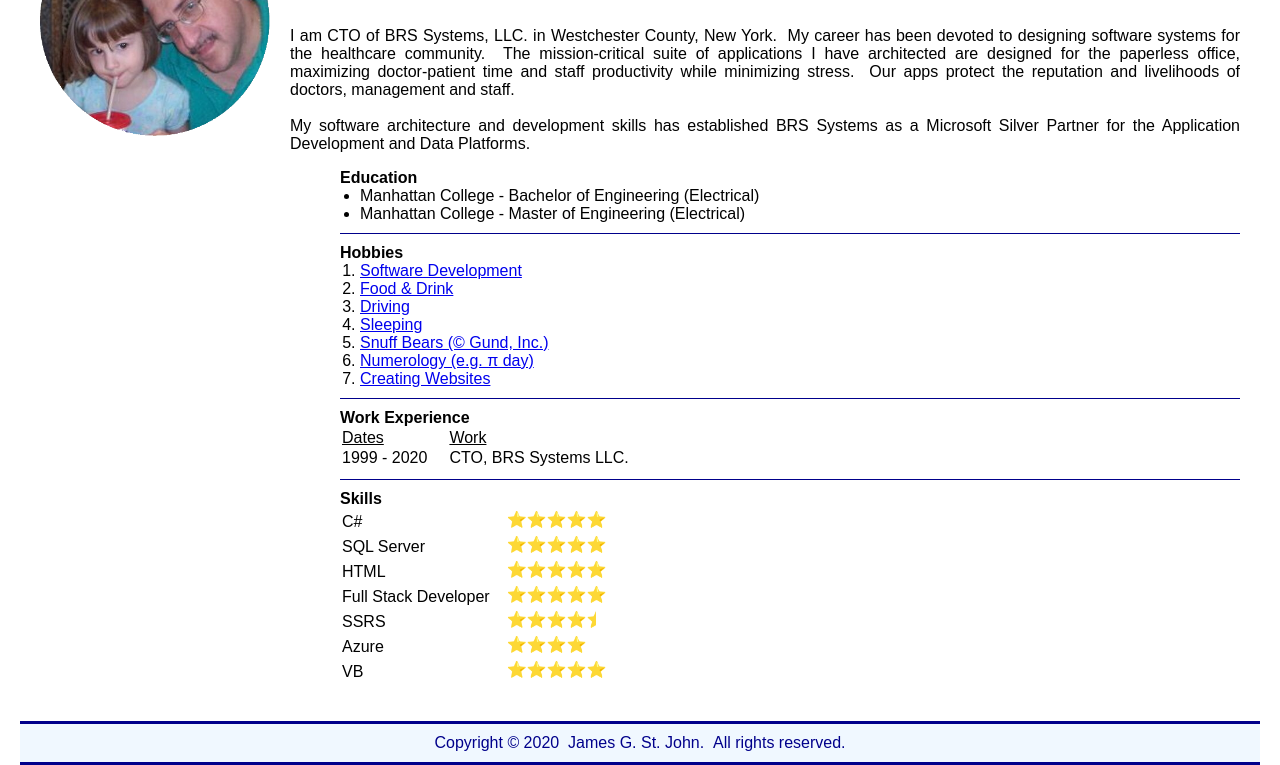
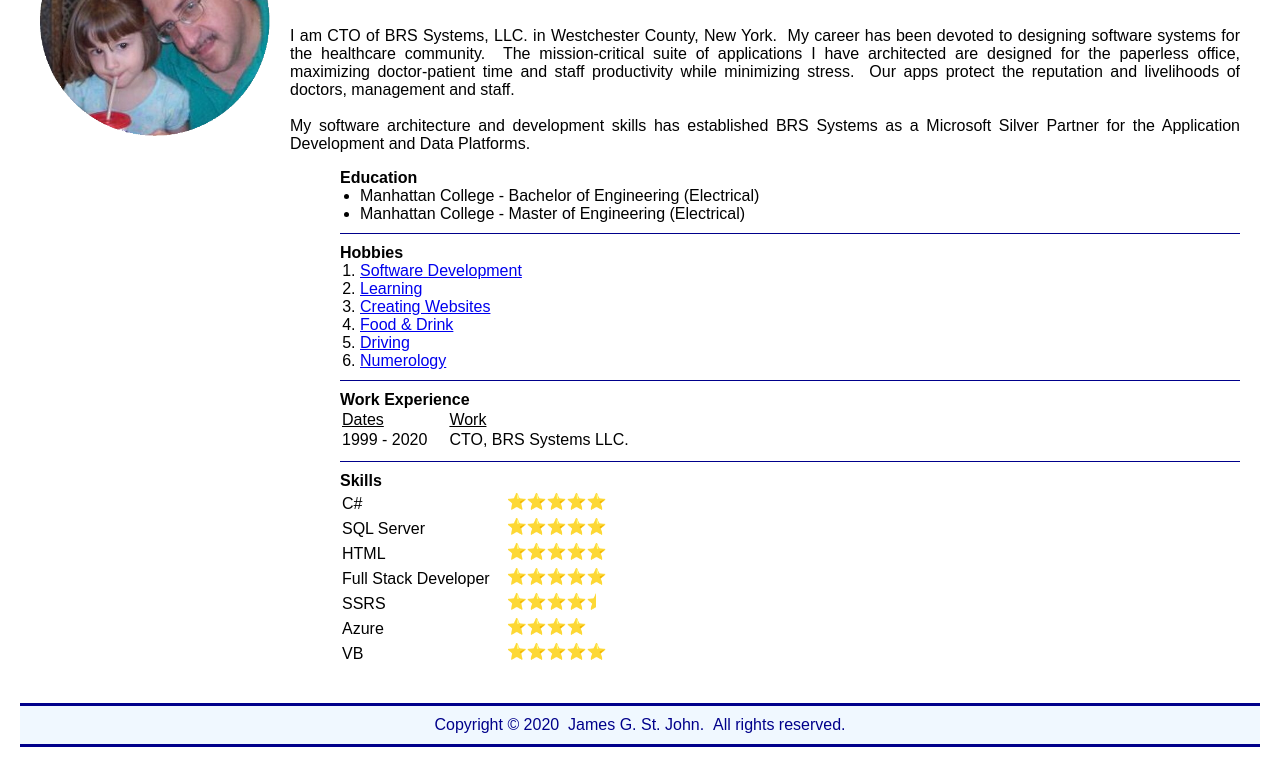
Before and after one commit to jimstjohn/cv, a plain HTML site: page index.html in a window 1280 px wide. Shown: the part 163-928 px from the top of the page. Drawn offline with Linux system fonts and the light colour scheme.

Commit message:
Altered hobbies section.

```diff
--- a/index.html
+++ b/index.html
@@ -63,23 +63,19 @@
               <a href="https://docs.microsoft.com/dotnet/" target="_blank">Software Development</a>
             </li>
             <li>
+              <a href="https://www.udemy.com/" target="_blank">Learning</a>
+            </li>
+            <li>
+              <a href="#">Creating Websites</a>
+            </li>
+            <li>
               <a href="https://www.foodnetwork.com/" target="_blank">Food &amp; Drink</a>
             </li>
             <li>
               <a href="https://en.wikipedia.org/wiki/Driving" target="_blank">Driving</a>
             </li>
             <li>
-              <a href="https://en.wikipedia.org/wiki/Sleep" target="_blank">Sleeping</a>
-            </li>
-            <li>
-              <a href="https://gund.com/collections/bears/products/snuffles-laying-down-taupe" target="_blank">Snuff
-                Bears (&copy; Gund, Inc.)</a>
-            </li>
-            <li>
-              <a href="https://en.wikipedia.org/wiki/Numerology" target="_blank">Numerology (e.g. &pi; day)</a>
-            </li>
-            <li>
-              <a href="https://stjohn3.net" target="_blank">Creating Websites</a>
+              <a href="https://en.wikipedia.org/wiki/Numerology" target="_blank">Numerology</a>
             </li>
           </ol>
         </div>
```
